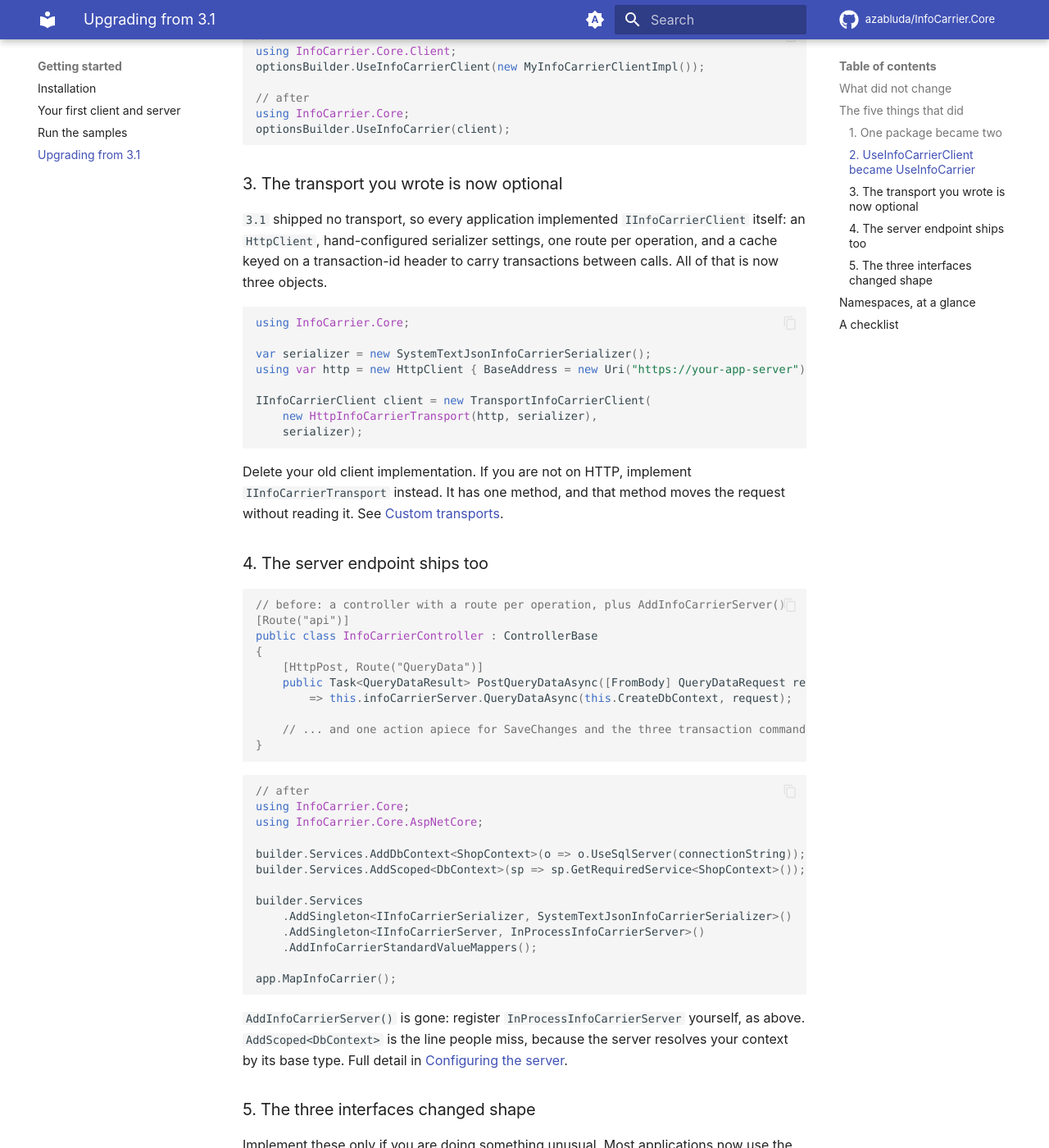
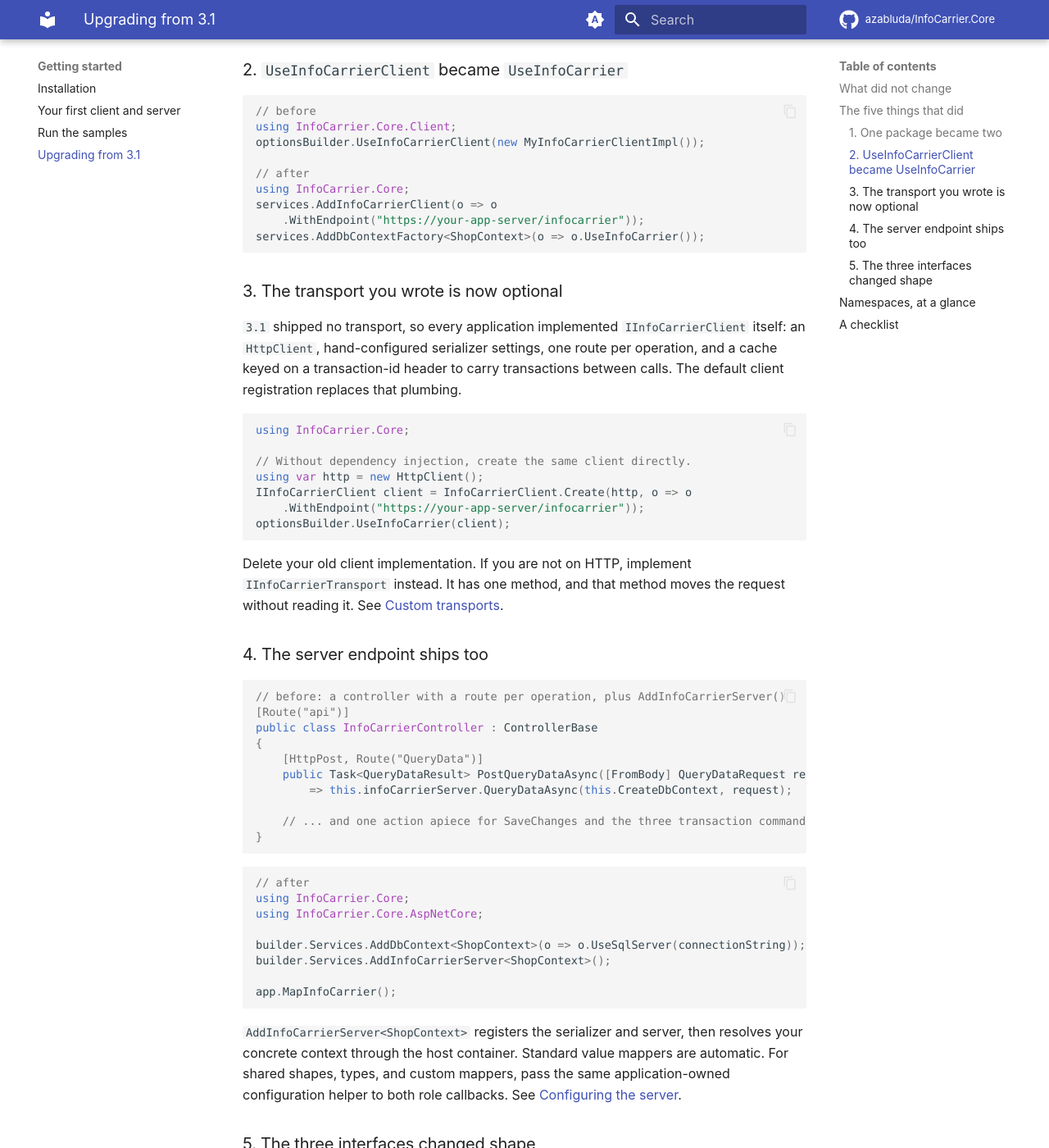
Before and after one commit to azabluda/InfoCarrier.Core, an MkDocs documentation site: the page built from website/docs/getting-started/upgrading-from-3-1.md, in a window 1280 px wide and 1400 px high, scrolled down 1247 px. Shown: the whole window at 82% size. Built offline with MkDocs 1.6.1 and Material for MkDocs 9.7.7, drawn with Linux system fonts in a browser that asks for light colours; comment, search, counter and statistics services are not loaded; some of the changed text lies outside the part shown.

Commit message:
Correct upgrade and installation guidance for version 11

````diff
--- a/website/docs/getting-started/upgrading-from-3-1.md
+++ b/website/docs/getting-started/upgrading-from-3-1.md
@@ -3,6 +3,8 @@
 InfoCarrier.Core 10 is a rewrite. It shares its name and its idea with the 1.0 to 3.1 line and
 almost nothing else: the expression serializer, the wire format, the client/server split and the
 security model are all new code.
+
+This guide targets the version 11 prerelease configuration API.
 
 Your `DbContext` and your entity classes are unchanged. Everything around them moves, and it will
 not compile until you have moved it. The three public interfaces kept their names and changed their
@@ -33,12 +35,13 @@
 <PackageReference Include="InfoCarrier.Core" Version="3.1.1" />
 
 <!-- after: the client and the shared model project -->
-<PackageReference Include="InfoCarrier.Core" Version="10.3.0" />
+<PackageReference Include="InfoCarrier.Core" Version="11.0.0-*" />
 
 <!-- after: the ASP.NET Core server, in addition to the above -->
-<PackageReference Include="InfoCarrier.Core.AspNetCore" Version="10.3.0" />
+<PackageReference Include="InfoCarrier.Core.AspNetCore" Version="11.0.0-*" />
 ```
 
+Replace the floating versions with the same published prerelease version when pinning packages.
 `Remote.Linq` and `Aqua` are gone. What remains is `Microsoft.EntityFrameworkCore` and
 `Microsoft.EntityFrameworkCore.Relational`, neither of which brings a database driver. If you
 referenced `Remote.Linq` or `Aqua` directly, remove it.
@@ -52,24 +55,25 @@
 
 // after
 using InfoCarrier.Core;
-optionsBuilder.UseInfoCarrier(client);
+services.AddInfoCarrierClient(o => o
+    .WithEndpoint("https://your-app-server/infocarrier"));
+services.AddDbContextFactory<ShopContext>(o => o.UseInfoCarrier());
 ```
 
 ### 3. The transport you wrote is now optional
 
 `3.1` shipped no transport, so every application implemented `IInfoCarrierClient` itself: an
 `HttpClient`, hand-configured serializer settings, one route per operation, and a cache keyed on a
-transaction-id header to carry transactions between calls. All of that is now three objects.
+transaction-id header to carry transactions between calls. The default client registration replaces that plumbing.
 
 ```csharp
 using InfoCarrier.Core;
 
-var serializer = new SystemTextJsonInfoCarrierSerializer();
-using var http = new HttpClient { BaseAddress = new Uri("https://your-app-server") };
-
-IInfoCarrierClient client = new TransportInfoCarrierClient(
-    new HttpInfoCarrierTransport(http, serializer),
-    serializer);
+// Without dependency injection, create the same client directly.
+using var http = new HttpClient();
+IInfoCarrierClient client = InfoCarrierClient.Create(http, o => o
+    .WithEndpoint("https://your-app-server/infocarrier"));
+optionsBuilder.UseInfoCarrier(client);
 ```
 
 Delete your old client implementation. If you are not on HTTP, implement `IInfoCarrierTransport`
@@ -97,26 +101,22 @@
 using InfoCarrier.Core.AspNetCore;
 
 builder.Services.AddDbContext<ShopContext>(o => o.UseSqlServer(connectionString));
-builder.Services.AddScoped<DbContext>(sp => sp.GetRequiredService<ShopContext>());
-
-builder.Services
-    .AddSingleton<IInfoCarrierSerializer, SystemTextJsonInfoCarrierSerializer>()
-    .AddSingleton<IInfoCarrierServer, InProcessInfoCarrierServer>()
-    .AddInfoCarrierStandardValueMappers();
+builder.Services.AddInfoCarrierServer<ShopContext>();
 
 app.MapInfoCarrier();
 ```
 
-`AddInfoCarrierServer()` is gone: register `InProcessInfoCarrierServer` yourself, as above.
-`AddScoped<DbContext>` is the line people miss, because the server resolves your context by its base
-type. Full detail in [Configuring the server](../configuration/server.md).
+`AddInfoCarrierServer<ShopContext>` registers the serializer and server, then resolves your concrete
+context through the host container. Standard value mappers are automatic. For shared shapes, types,
+and custom mappers, pass the same application-owned configuration helper to both role callbacks.
+See [Configuring the server](../configuration/server.md).
 
 ### 5. The three interfaces changed shape
 
 Implement these only if you are doing something unusual. Most applications now use the shipped
 implementations and touch none of them.
 
-| Interface | `3.1.1` | `10.x` |
+| Interface | `3.1.1` | `11.x` |
 |---|---|---|
 | `IInfoCarrierClient` | `ServerUrl`, plus sync and async pairs of `QueryData`, `SaveChanges` and the three transaction commands | nine `…Async` methods, no sync half, savepoints included |
 | `IInfoCarrierServer` | `QueryData` / `SaveChanges` (+ async), each taking a `Func<DbContext>` | the same nine `…Async` operations as the client; the `DbContext` comes from your service provider |
@@ -143,10 +143,9 @@
 ## A checklist
 
 1. Confirm the client can target `net10.0`.
-2. Pin `10.3.0` on both packages.
+2. Pin the same version 11 prerelease on both packages.
 3. Drop any direct `Remote.Linq` or `Aqua` reference.
-4. `UseInfoCarrierClient` becomes `UseInfoCarrier`, and build the client from the three shipped
-   objects.
+4. Register `AddInfoCarrierClient` and replace `UseInfoCarrierClient` with `UseInfoCarrier`.
 5. Delete your `IInfoCarrierClient` implementation, or reduce it to an `IInfoCarrierTransport`.
 6. Replace the server controller with `MapInfoCarrier()` and the registrations above.
 7. Port any value mapper to `TryMapToWire` and `TryMapFromWire`, deleting `IPAddress` and `Uri`
````
Also changed, not shown: other parts of website/docs/getting-started/upgrading-from-3-1.md (+1 -1 lines), website/docs/getting-started/installation.md (+9 -6 lines).
